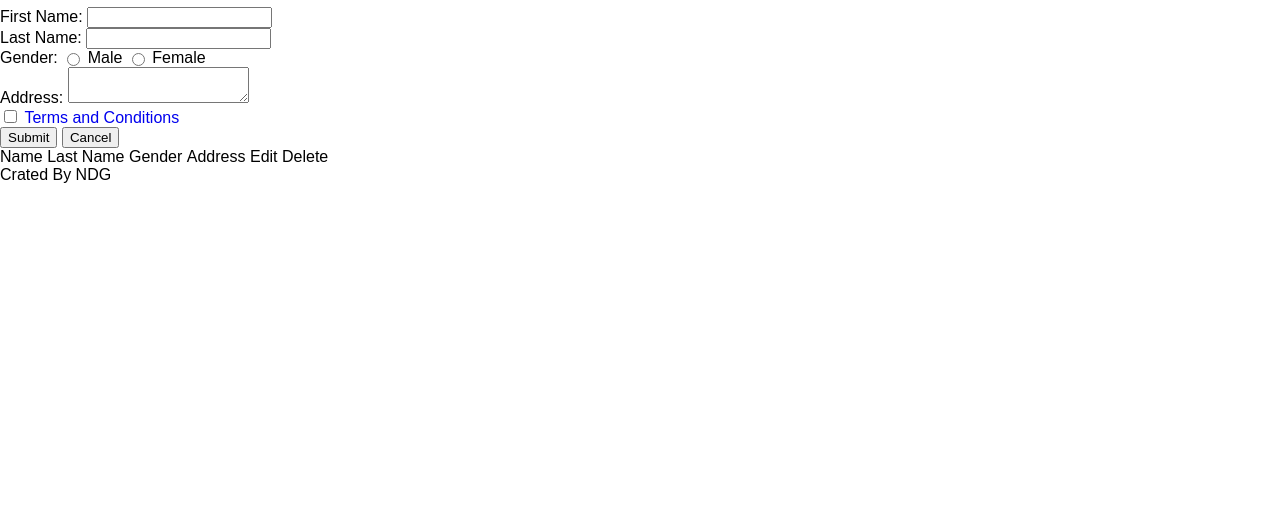
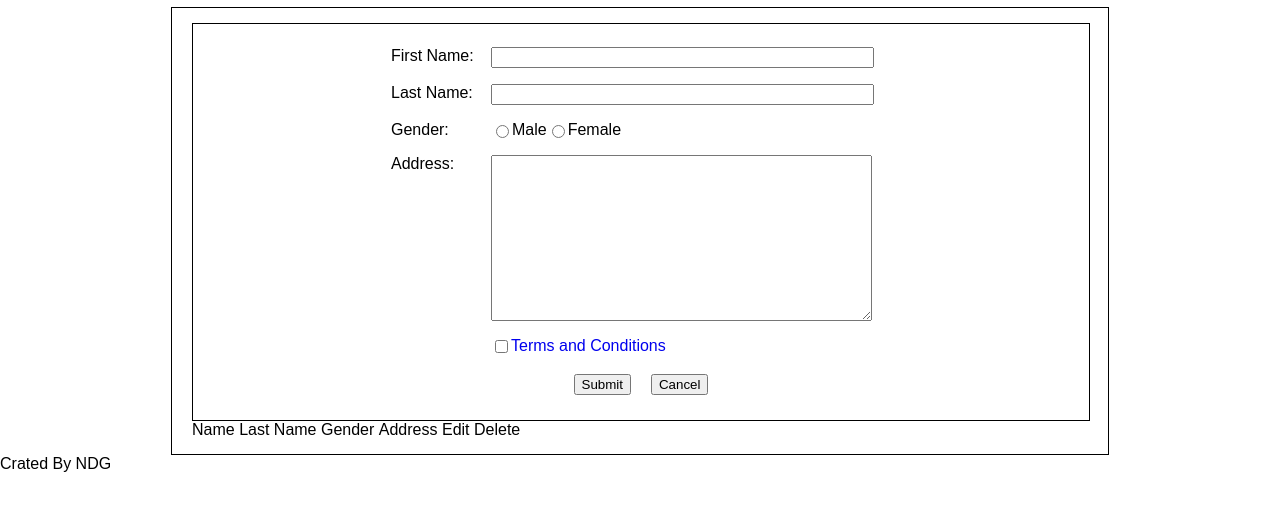
Before and after one commit to nitingaxioned/LogicalTask4, a plain HTML site: page index.html in a window 1280 px wide. Shown: the part 53-564 px from the top of the page. Drawn offline with Linux system fonts and the light colour scheme.

Commit message:
form css created

```diff
--- a/assets/css/style.css
+++ b/assets/css/style.css
@@ -124,10 +124,59 @@ header p{
   main styling starts here
 =================================*/
 
+main{
+  border: 1px solid #000000;
+  padding: 15px 20px;
+  width: 70%;
+  max-width: 1350px;
+  margin: auto;
+}
 
+.form-container{
+  border: 1px solid #000000;
+  width: 100%;
+  padding: 15px 0;
+}
 
+.form-group{
+  margin: auto;
+  padding: 8px 0;
+  width: 95%;
+  max-width: 500px;
+  display: flex;
+  position: relative;
+}
 
+.form-group label:first-child{
+  display: inline-block;
+  width: 20%;
+}
 
+textarea,
+input[ type="text" ]{
+  width: 75%;
+}
+
+.error{
+  position:absolute;
+  left: 20%;
+  font-size: 12px;
+  color: #ff5555;
+  top: -6px;
+}
+
+textarea{
+  height: 20vh;
+}
+
+.form-control{
+  display: flex;
+  justify-content: center;
+}
+
+.form-control input{
+  margin: 10px;
+}
 
 
 
```
